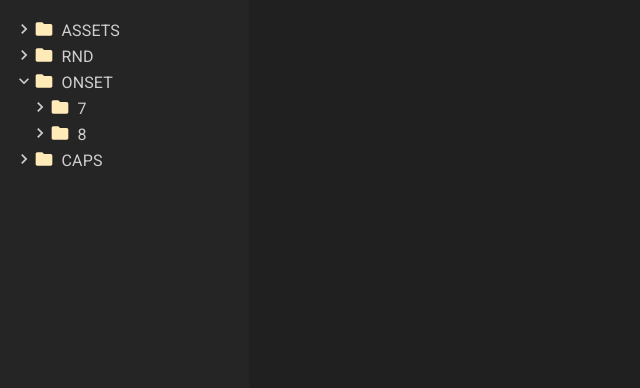
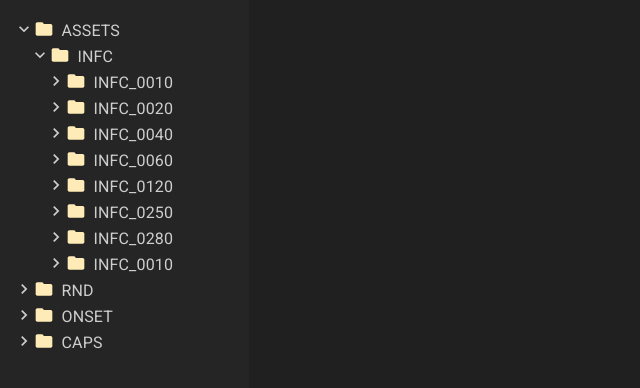
Before and after one commit to shyamrupadas/catalog-tree, a React (Vite) app: page / in a window 1280 px wide. Shown: the top 388 px of the page, without its empty margins (0-640 px from the left). Built offline with nearby package versions, Linux system fonts and the light colour scheme.

Commit message:
add Folder and Sequense

```diff
--- a/src/entities/CatalogItem/CatalogItem.tsx
+++ b/src/entities/CatalogItem/CatalogItem.tsx
@@ -13,15 +13,15 @@ import { catalogStore } from '../../vidgets/Catalog/Catalog.store';
 interface ICatalogItem {
   id: string;
   title: string;
-  isExpand: boolean;
-  childs?: any;
+  isExpand?: boolean;
+  onClick: () => void;
 }
 
-export const CatalogItem = observer(({ id, title, isExpand, childs }: ICatalogItem) => {
+export const CatalogItem = observer(({ id, title, isExpand, onClick }: ICatalogItem) => {
   const [isActive, setIsActive] = useState(false);
 
   const handleClick = () => {
-    catalogStore.toggleExpand(id);
+    onClick();
     setIsActive(!isActive);
   };
 
@@ -48,13 +48,6 @@ export const CatalogItem = observer(({ id, title, isExpand, childs }: ICatalogIt
           </Box>
         )}
       </Box>
-      {isExpand && (
-        <Stack pl={2}>
-          {childs.map(id => (
-            <CatalogItem key={id} title={id} isExpand={false} />
-          ))}
-        </Stack>
-      )}
     </>
   );
 });
--- a/src/features/Folder/Folder.tsx
+++ b/src/features/Folder/Folder.tsx
@@ -1,16 +1,35 @@
+/* eslint-disable no-shadow */
+import { Stack } from '@mui/material';
 import { observer } from 'mobx-react-lite';
 
 import { CatalogItem } from '../../entities/CatalogItem';
+import { catalogStore, ISequences } from '../../vidgets/Catalog/Catalog.store';
+import { Sequence } from '../Sequense';
 
 interface IFolder {
   id: string;
-  data: {
-    title: string;
-    isExpand: boolean;
-    childs: string[];
-  };
+  title: string;
+  isExpand: boolean;
+  sequenceIds?: string[];
+  sequences: ISequences;
 }
 
-export const Folder = observer(({ id, data }: IFolder) => {
-  return <CatalogItem title={data.title} id={id} childs={data.childs} isExpand={data.isExpand} />;
+export const Folder = observer(({ id, title, isExpand, sequenceIds, sequences }: IFolder) => {
+  const handleClick = () => {
+    catalogStore.toggleFolderExpand(id);
+  };
+
+  return (
+    <>
+      <CatalogItem title={title} id={id} isExpand={isExpand} onClick={handleClick} />
+      {isExpand && (
+        <Stack pl={2}>
+          {sequenceIds?.map(sequenceId => {
+            const { title, isExpand, shotIds, shots } = sequences[sequenceId];
+            return <Sequence key={sequenceId} parentId={id} id={sequenceId} title={title} isExpand={isExpand} shotIds={shotIds} shots={shots} />;
+          })}
+        </Stack>
+      )}
+    </>
+  );
 });
--- /dev/null
+++ b/src/features/Sequense/Sequence.tsx
@@ -0,0 +1,34 @@
+/* eslint-disable no-shadow */
+import { Stack } from '@mui/material';
+import { observer } from 'mobx-react-lite';
+
+import { CatalogItem } from '../../entities/CatalogItem';
+import { catalogStore, IShots } from '../../vidgets/Catalog/Catalog.store';
+
+interface ISequence {
+  id: string;
+  title: string;
+  isExpand: boolean;
+  shotIds?: string[];
+  shots: IShots;
+  parentId: string;
+}
+export const Sequence = observer(({ id, title, isExpand, shotIds, shots, parentId }: ISequence) => {
+  const handleClick = () => {
+    catalogStore.toggleSequenceExpand(parentId, id);
+  };
+
+  return (
+    <>
+      <CatalogItem id={id} title={title} isExpand={isExpand} onClick={handleClick} />
+      {isExpand && (
+        <Stack pl={2}>
+          {shotIds?.map(id => {
+            const title = shots[id];
+            return <CatalogItem key={id} id={id} title={title} onClick={handleClick} />;
+          })}
+        </Stack>
+      )}
+    </>
+  );
+});
--- /dev/null
+++ b/src/features/Sequense/index.ts
@@ -0,0 +1 @@
+export * from './Sequence';
--- a/src/vidgets/Catalog/Catalog.store.ts
+++ b/src/vidgets/Catalog/Catalog.store.ts
@@ -1,30 +1,69 @@
 import { makeAutoObservable } from 'mobx';
 
 export interface IFolders {
-  [key: string]: { title: string; isExpand: boolean; childs: string[] };
+  [key: string]: { title: string; isExpand: boolean; sequenceIds: string[]; sequences: ISequences };
 }
 
+export interface ISequences {
+  [key: string]: {
+    title: string;
+    isExpand: boolean;
+    shotIds?: string[];
+    shots?: IShots;
+  };
+}
+
+export interface IShots {
+  [key: string]: string;
+}
 class Store {
   constructor() {
     makeAutoObservable(this);
   }
 
   folders: IFolders = {
-    1: { title: 'ASSETS', isExpand: false, childs: ['5', '6'] },
-    2: { title: 'RND', isExpand: false, childs: [] },
-    3: { title: 'ONSET', isExpand: true, childs: ['7', '8'] },
-    4: { title: 'CAPS', isExpand: false, childs: [] },
+    1: {
+      title: 'ASSETS',
+      isExpand: true,
+      sequenceIds: ['5'],
+      sequences: {
+        5: {
+          title: 'INFC',
+          isExpand: true,
+          shotIds: ['6', '7', '8', '9', '10', '11', '12', '13'],
+          shots: {
+            6: 'INFC_0010',
+            7: 'INFC_0020',
+            8: 'INFC_0040',
+            9: 'INFC_0060',
+            10: 'INFC_0120',
+            11: 'INFC_0250',
+            12: 'INFC_0280',
+            13: 'INFC_0010',
+          },
+        },
+      },
+    },
+    2: { title: 'RND', isExpand: false, sequenceIds: [], sequences: {} },
+    3: { title: 'ONSET', isExpand: false, sequenceIds: [], sequences: {} },
+    4: { title: 'CAPS', isExpand: false, sequenceIds: [], sequences: {} },
   };
 
   get folderIds() {
     return Object.keys(this.folders);
   }
 
-  toggleExpand(id: string) {
+  toggleFolderExpand(id: string) {
     const { isExpand } = this.folders[id];
 
     this.folders[id].isExpand = !isExpand;
   }
+
+  toggleSequenceExpand(folderId: string, sequenceId: string) {
+    const { isExpand } = this.folders[folderId].sequences[sequenceId];
+
+    this.folders[folderId].sequences[sequenceId].isExpand = !isExpand;
+  }
 }
 
 export const catalogStore = new Store();
--- a/src/vidgets/Catalog/Catalog.tsx
+++ b/src/vidgets/Catalog/Catalog.tsx
@@ -1,44 +1,19 @@
-import { Box, Stack, Typography } from '@mui/material';
+import { Box, Stack } from '@mui/material';
 import { observer } from 'mobx-react-lite';
 
-import { CatalogItem } from '../../entities/CatalogItem';
 import { Folder } from '../../features/Folder';
 
 import { catalogStore } from './Catalog.store';
-
-interface IFolderValues {
-  [key: string]: { title: string; childs: string[] };
-}
-
-const folderValues: IFolderValues = {
-  1: { title: 'assets', childs: ['5', '6'] },
-  2: { title: 'rnd', childs: [] },
-  3: { title: 'onset', childs: ['7', '8'] },
-  4: { title: 'caps', childs: [] },
-};
-
-const sequenses = {
-  ids: ['5', '6', '7', '8'],
-  values: {
-    5: 'infc',
-    6: 'foo1',
-    7: 'foo2',
-    8: 'foo3',
-  },
-};
-
-const shots = {
-  ids: ['9', '10', '11', '12'],
-  values: {},
-};
 
 export const Catalog = observer(() => {
   return (
     <Box width="249px" height="100%" p="18px 0" bgcolor="#252525">
       <Stack>
-        {catalogStore.folderIds.map(id => (
-          <Folder key={id} data={catalogStore.folders[id]} id={id} />
-        ))}
+        {catalogStore.folderIds.map(id => {
+          const { title, isExpand, sequenceIds, sequences } = catalogStore.folders[id];
+
+          return <Folder key={id} id={id} title={title} isExpand={isExpand} sequenceIds={sequenceIds} sequences={sequences} />;
+        })}
       </Stack>
     </Box>
   );
```
